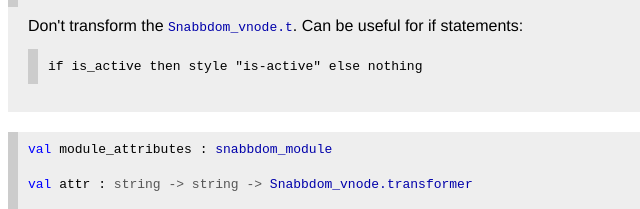
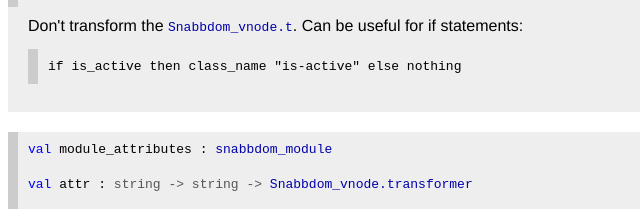
Before and after one commit to jordwest/bs-snabbdom, a website: page docs/Snabbdom_base.html in a window 1280 px wide. Shown: the part 1345-1554 px from the top of the page, 0-640 px from the left. Drawn offline with Linux system fonts and the light colour scheme.

Commit message:
fix incorrect example in docs

```diff
--- a/docs/Snabbdom_base.html
+++ b/docs/Snabbdom_base.html
@@ -100,7 +100,7 @@ Sets the Snabbdom key for this node. Use this on
 Don't transform the <a href="Snabbdom_vnode.html#TYPEt"><code class="code">Snabbdom_vnode.t</code></a>. Can be useful for if statements:
 <p>
 
-    <pre class="codepre"><code class="code">if is_active then style "is-active" else nothing</code></pre><br>
+    <pre class="codepre"><code class="code">if is_active then class_name "is-active" else nothing</code></pre><br>
 </div>
 
 <pre><span id="VALmodule_attributes"><span class="keyword">val</span> module_attributes</span> : <code class="type"><a href="Snabbdom_base.html#TYPEsnabbdom_module">snabbdom_module</a></code></pre>
```
Also changed, not shown: 1 other file.
